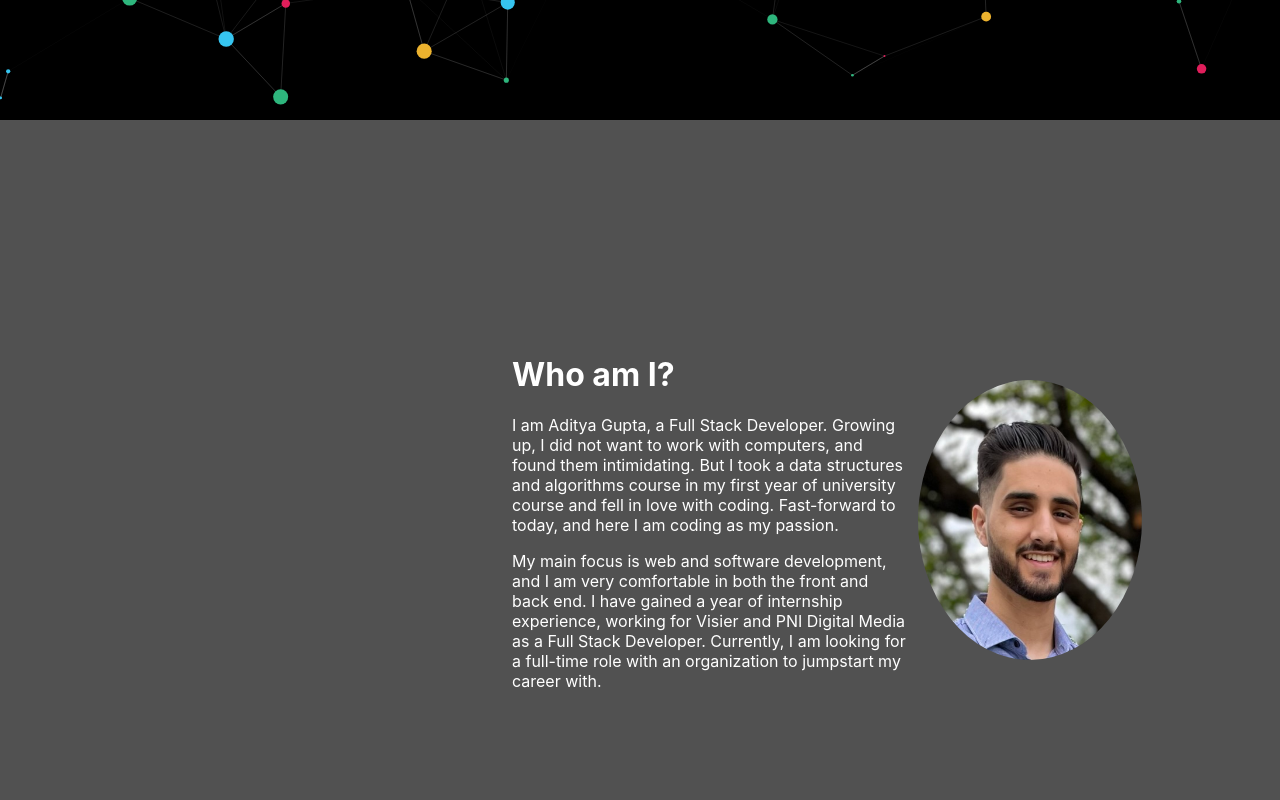
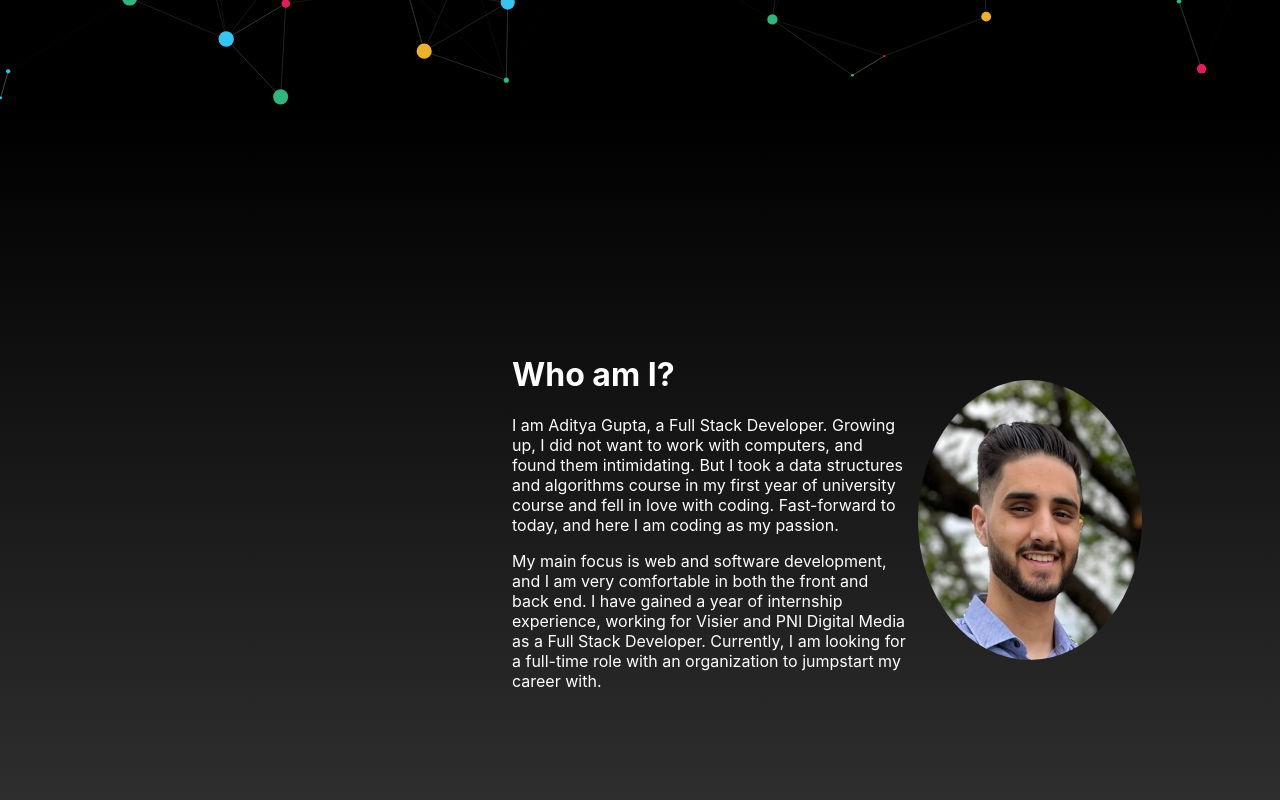
Before and after one commit to aditya000028/portfolio, a React (Create React App) app: page / in a window 1280 px wide. Shown: the part 760-1560 px from the top of the page. Built offline with nearby package versions, Linux system fonts and the light colour scheme.

Commit message:
Changed background style to gradient

```diff
--- a/src/components/introduction/introduction.module.css
+++ b/src/components/introduction/introduction.module.css
@@ -2,7 +2,7 @@
   display: flex;
   width: 100%;
   height: 100vh;
-  background-color: rgb(81, 81, 81);
+  background-image: linear-gradient(black, rgb(54, 54, 54));
   justify-content: flex-end
 }
 
```
